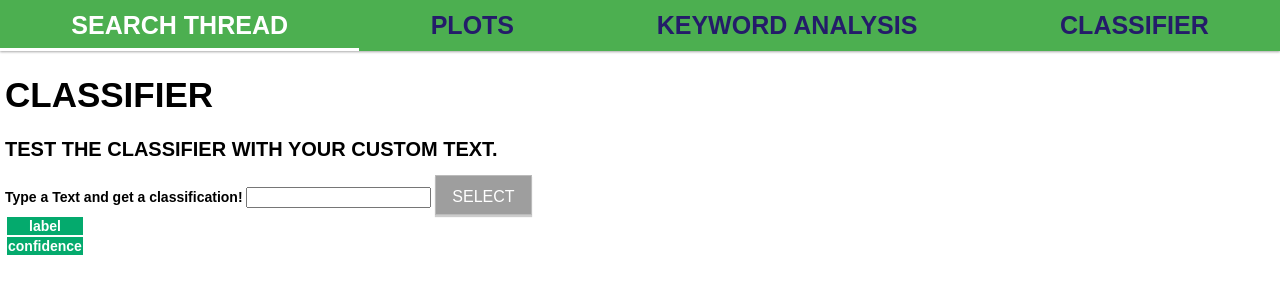
After one commit to Nicolas-le/antisemitism-detector, a Flask app: page /classifier in a window 1280 px wide. The commit adds this page. Shown: the top 300 px of the page. Run offline with Flask 2, Linux system fonts and the light colour scheme; lists and menus that the app fills with data are empty; grey boxes are pictures that could not be loaded.

Commit message:
added classifier as page, refactoring to utils, and edge case regarding empty initial comments

```diff
--- a/data_set/analysis/App/app.py
+++ b/data_set/analysis/App/app.py
@@ -1,16 +1,29 @@
 from flask import Flask, render_template, request
-from App.db_retrieve import DBRetrieval
-from App.plotly_graphs import Plotting
-import App.data_preprocessing
 import json
 import plotly
 import spacy
 from empath import Empath
+from transformers import DistilBertTokenizerFast, DistilBertForSequenceClassification, pipeline
+
+import App.data_preprocessing
+from App.db_retrieve import DBRetrieval
+from App.plotly_graphs import Plotting
+from App.utils import preprocess_classification, split_into_list, get_json_plots, get_topics_initial_comment
 
 app = Flask(__name__)
 retrieval = DBRetrieval()
 spacy_en_core = spacy.load('en_core_web_sm')
 empath_lex = Empath()
+
+def get_classifier():
+    model_name = "./App/classifier_model"
+    model = DistilBertForSequenceClassification.from_pretrained(model_name)
+    tokenizer = DistilBertTokenizerFast.from_pretrained('distilbert-base-uncased')
+    classifier = pipeline('text-classification', model=model, tokenizer=tokenizer)
+
+    return classifier
+
+antisem_classifier = get_classifier()
 
 @app.route("/", methods=['POST',"GET"])
 def home():
@@ -19,7 +32,7 @@ def home():
 
     if thread_id:
         thread = retrieval.get_thread(int(thread_id))[0]
-        thread = get_topics_initial_comment(thread)
+        thread = get_topics_initial_comment(empath_lex,thread)
     else:
         thread = {}
     return render_template('home.html', thread=thread)
@@ -51,8 +64,18 @@ def keyword():
 
     return render_template('keyword.html', highest_cooc_words=highest_cooc_words)
 
-def split_into_list(string):
-    return string.split(",")
+@app.route("/classifier", methods=['POST',"GET"])
+def classifier():
+    input_string = request.form.get('input_string')
+
+    if input_string is not None:
+        classification = preprocess_classification(antisem_classifier(input_string)[0])
+    else:
+        classification = {"label":"","confidence":""}
+
+
+    return render_template('classifier.html', classification=classification)
+
 
 @app.context_processor
 def utility_functions():
@@ -60,57 +83,3 @@ def utility_functions():
         print(str(message),flush=True)
 
     return dict(mdebug=print_in_console)
-
-def get_json_plots(plotter):
-
-    def get_highest_thread_plots(plots):
-        list_of_plots = []
-        counter = 0
-        for plot in plots:
-            list_of_plots.append(("counter"+str(counter), json.dumps(plot, cls=plotly.utils.PlotlyJSONEncoder)))
-            counter += 1
-
-        return list_of_plots
-
-    plots = {
-        "topic_plot_json": json.dumps(plotter.topic_plot, cls=plotly.utils.PlotlyJSONEncoder),
-        "counting_plots": {
-            "count_replies": json.dumps(plotter.counting_plots["count_replies"], cls=plotly.utils.PlotlyJSONEncoder),
-            "counts": json.dumps(plotter.counting_plots["counts"], cls=plotly.utils.PlotlyJSONEncoder),
-            "special_threads": json.dumps(plotter.counting_plots["special_threads"], cls=plotly.utils.PlotlyJSONEncoder)
-        },
-        "keyword_plots": {
-            "percentage_of_keyword_occ": json.dumps(plotter.keyword_distr_plots["percentage_of_keyword_occ"], cls=plotly.utils.PlotlyJSONEncoder),
-            "highest_thread_plot": get_highest_thread_plots(plotter.keyword_distr_plots["highest_thread_plot"])
-        }
-    }
-
-    return plots
-
-def get_topics_initial_comment(thread):
-
-    topics = empath_lex.analyze(thread["initial_comment"], normalize=True)
-    word_count = len(thread["initial_comment"])
-
-    threshold = 0.001
-    if topics is not None:
-        topic_dictionary = {k: v for k,v in topics.items() if v >= threshold}
-    else:
-        return []
-
-    #for topic, value in topic_dictionary.items():
-    #    topic_dictionary[topic] = (value/word_count)*1000000
-
-    topic_dictionary = {k: v for k, v in sorted(topic_dictionary.items(), key=lambda item: item[1], reverse=True)}
-    top_ten = list(topic_dictionary.items())[2:12]
-
-    new_thread = {
-        "thread": thread["thread"],
-        "initial_country": thread["initial_country"],
-        "posting_time": thread["posting_time"],
-        "initial_comment": thread["initial_comment"],
-        "topics": top_ten,
-        "replies": thread["replies"]
-    }
-
-    return new_thread
--- /dev/null
+++ b/data_set/analysis/App/templates/classifier.html
@@ -0,0 +1,43 @@
+<!DOCTYPE html>
+<html lang="en">
+<head>
+    <meta charset="UTF-8">
+    <title>Classifier</title>
+  <link rel="stylesheet" href="static/frontpage.css">
+</head>
+{% extends "templates.html" %}
+{% block content %}
+<body>
+
+<body id="frontpageBody">
+
+    <div id="page-container">
+
+        <div id="content-wrap">
+            <h1 id="startscreen">Classifier</h1>
+            <h1 id="startscreen2">Test the classifier with your custom Text.</h1>
+            <form method="POST">
+                <label for="name">Type a Text and get a classification!</label>
+                <input type="text" id="name" name="input_string">
+                <button type="submit" class="dropbtn">Select</button>
+            </form>
+        </div>
+
+        <table id="thread-table">
+            {% for label, confidence in classification.items() %}
+            <tr>
+                <th> {{ label }} </th>
+                <td> {{ confidence }} </td>
+
+            </tr>
+            {% endfor %}
+
+        </table>
+
+    </div>
+
+
+</body>
+{% endblock %}
+
+</html>
--- a/data_set/analysis/App/templates/templates.html
+++ b/data_set/analysis/App/templates/templates.html
@@ -13,6 +13,7 @@
             <li class="menu__group"><a href="{{ url_for('home') }}" class="menu__link">Search Thread</a></li>
             <li class="menu__group"><a href="{{ url_for('plots') }}" class="menu__link">Plots</a></li>
             <li class="menu__group"><a href="{{ url_for('keyword') }}" class="menu__link">Keyword Analysis</a></li>
+            <li class="menu__group"><a href="{{ url_for('classifier') }}" class="menu__link">Classifier</a></li>
         </ul>
     </nav>
     </div>
```
Also changed, not shown: data_set/analysis/App/utils.py (added, +69 -0 lines).
